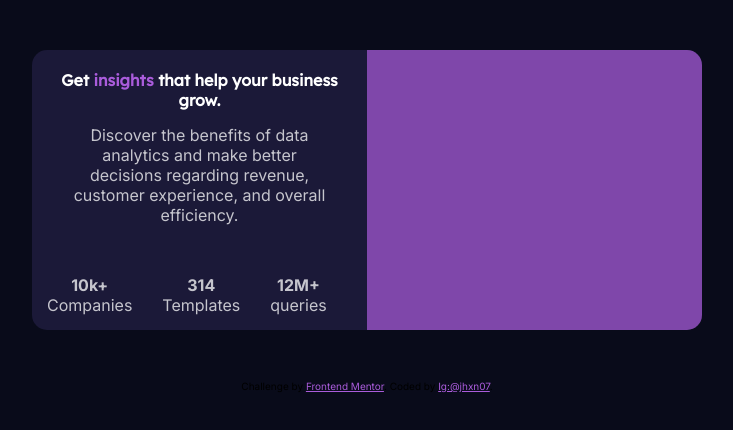
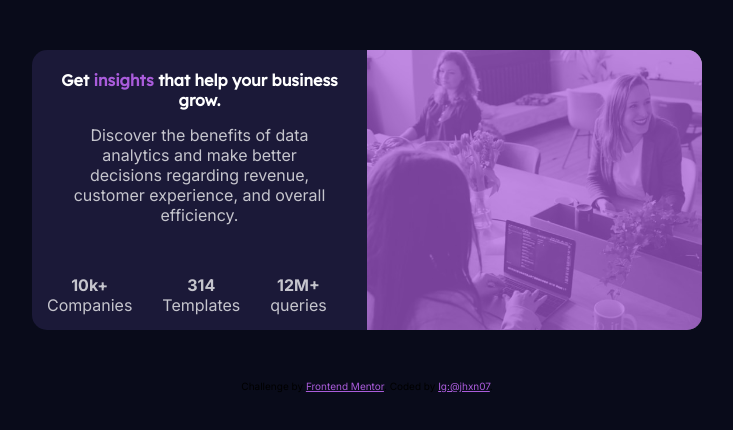
Before and after one commit to jherx/stats-preview-card, a plain HTML site: page index.html in a window 1280 px wide. Shown: the whole page, without its empty margins (273-1006 px from the left). Drawn offline with Linux system fonts and the light colour scheme.

Commit message:
solucion a ruta de background

```diff
--- a/css/style.css
+++ b/css/style.css
@@ -54,7 +54,7 @@ body {
 }
 .content-img {
   min-width: 280px;
-  background-image: url(./images/image-header-mobile.jpg);
+  background-image: url(../images/image-header-mobile.jpg);
   border-radius: 15px 15px 0px 0px;
   background-position: center center;
   background-size: cover;
```
